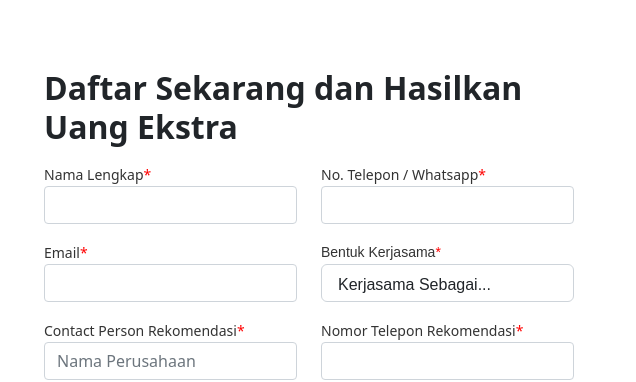
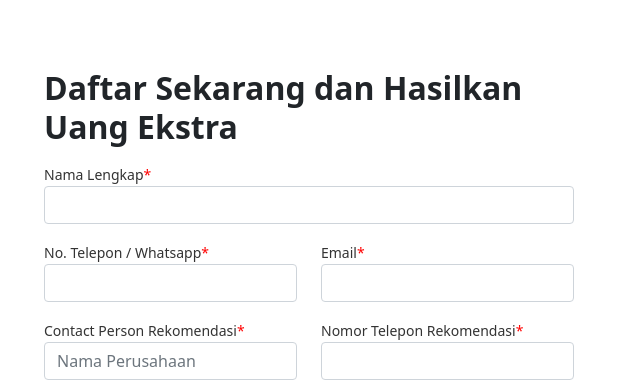
Before and after one commit to EdrickSugihartoPutra/referralPage, a plain HTML site: page index.html in a window 1280 px wide. Shown: the part 2791-3173 px from the top of the page, 644-1280 px from the left. Drawn offline with Linux system fonts and the light colour scheme.

Commit message:
form changes

```diff
--- a/index.html
+++ b/index.html
@@ -360,7 +360,7 @@
                 </div>
                 <form id="webform" method="post" class="hm-contact-form">
                   <div class="row">
-                    <div class="col-lg-6">
+                    <div class="col-lg-12">
                       <div class="form-group mb-3">
                         <label for="fullname" class="req">Nama Lengkap</label>
                         <input
@@ -372,6 +372,8 @@
                         />
                       </div>
                     </div>
+                  </div>
+                  <div class="row">
                     <div class="col-lg-6">
                       <div class="form-group mb-3">
                         <label for="phonenumber" class="req"
@@ -387,8 +389,6 @@
                         />
                       </div>
                     </div>
-                  </div>
-                  <div class="row">
                     <div class="col-lg-6">
                       <div class="form-group mb-3">
                         <label for="email" class="req">Email</label>
@@ -402,7 +402,7 @@
                         />
                       </div>
                     </div>
-                    <div class="col-lg-6">
+                    <!-- <div class="col-lg-6">
                       <div class="form-group mb-3">
                         <div class="custom-select">
                           <label for="coop">Bentuk Kerjasama</label>
@@ -426,7 +426,7 @@
                           </select>
                         </div>
                       </div>
-                    </div>
+                    </div> -->
                   </div>
                   <div class="row">
                     <div class="col-lg-6">
```
